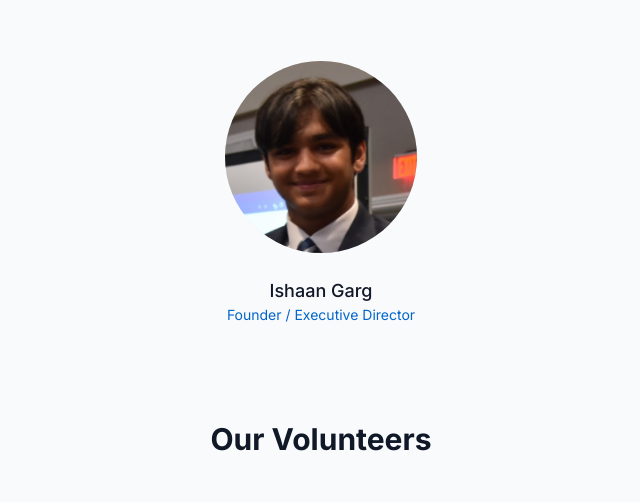
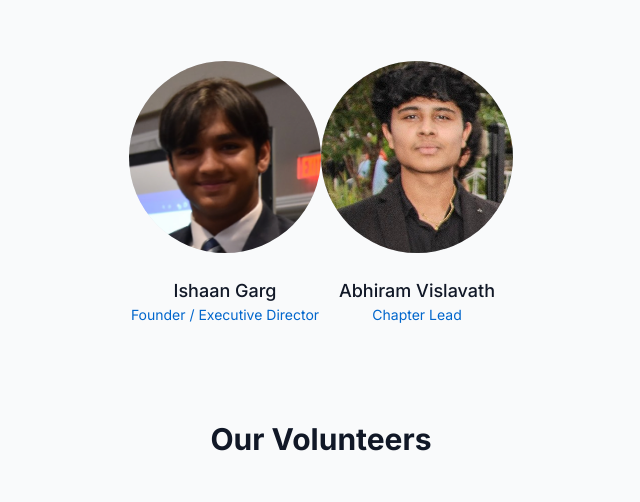
Before and after one commit to ProjectTechFoundation/website, an Astro site: page /about in a window 1280 px wide. Shown: the part 719-1221 px from the top of the page, without its empty margins (319-959 px from the left). Built offline with nearby package versions, Linux system fonts and the light colour scheme; Astro itself is replaced by a stand-in of ours.

Commit message:
Added Abhiram

```diff
--- a/src/components/about/Team.astro
+++ b/src/components/about/Team.astro
@@ -8,6 +8,13 @@ const team = [
     image: "/images/team/ishaan.jpg",
     bio: "Meet Ishaan, a talented and motivated sophomore in high school with an exceptional passion for computer science. With a dedication to inspiring and empowering others, Ishaan is on a mission to unlock the potential of technology and significantly impact the world. Through his innovative ideas and relentless drive, Ishaan is set to become a driving force in shaping the future of technology.",
     linkedin: "https://linkedin.com/in/garg-ishaan",
+  },
+  {
+    name: "Abhiram Vislavath",
+    role: "Chapter Lead",
+    image: "/images/team/abhiram.jpeg",
+    bio: "Meet Abhiram, a high schooler from Middleton.",
+    linkedin: "https://www.linkedin.com/in/abhiram-vislavath-ab648930b/",
   },
 ];
 
```
Also changed, not shown: public/images/team/abhiram.jpeg (added), 1 other file.
